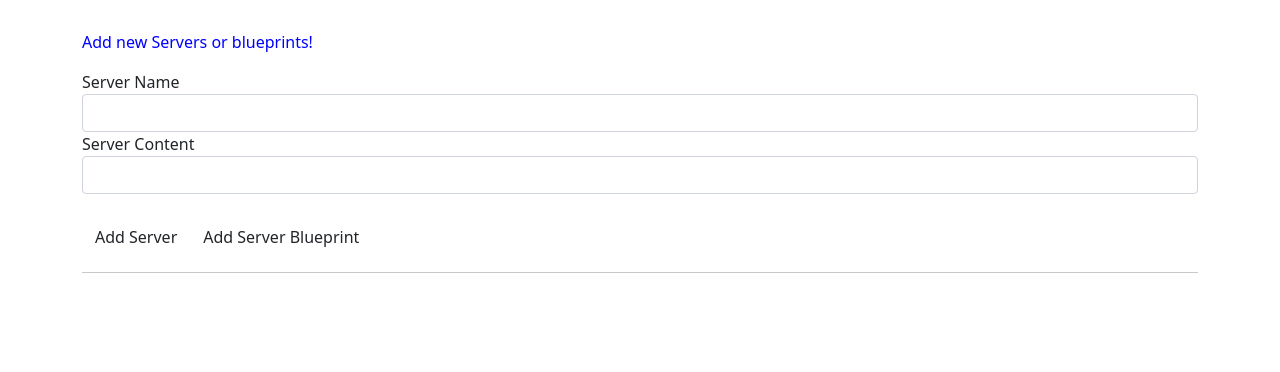
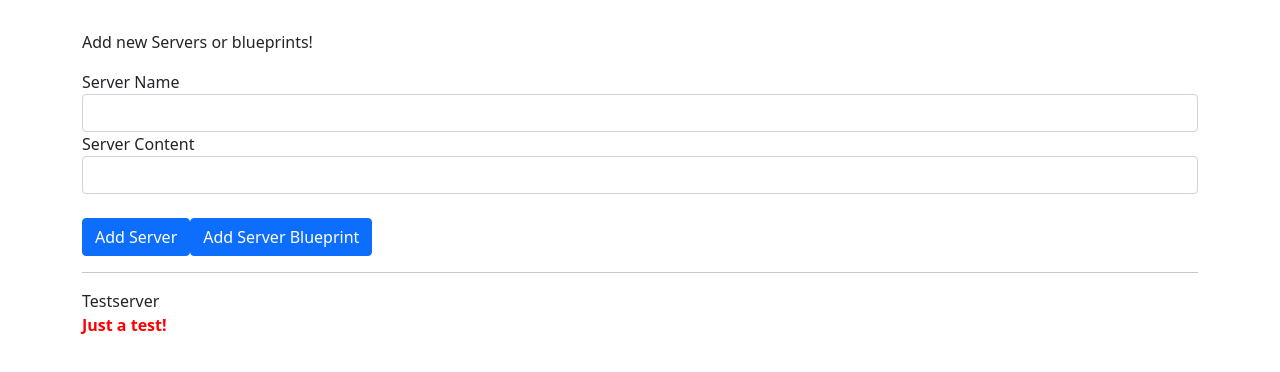
Before and after one commit to manupr03/angular-components, an Angular app: page / in a window 1280 px wide. Shown: the top 372 px of the page. Built offline with nearby package versions, Linux system fonts and the light colour scheme.

Commit message:
spliting app into components & binding to custom properties

```diff
--- a/src/app/app.component.html
+++ b/src/app/app.component.html
@@ -1,35 +1,11 @@
 <div class="container">
-  <div class="row">
-    <div class="col-xs-12">
-      <p>Add new Servers or blueprints!</p>
-      <label>Server Name</label>
-      <input type="text" class="form-control" [(ngModel)]="newServerName">
-      <label>Server Content</label>
-      <input type="text" class="form-control" [(ngModel)]="newServerContent">
-      <br>
-      <button
-        class="btn btn-primary-spacing"
-        (click)="onAddServer()">Add Server</button>
-
-      <button
-        class="btn btn-primary-spacing"
-        (click)="onAddBlueprint()">Add Server Blueprint</button>
-    </div>
-  </div>
+ <app-cockpit></app-cockpit>
   <hr>
   <div class="row">
     <div class="col-xs-12">
-      <div
-        class="panel panel-default"
-        *ngFor="let element of serverElements">
-        <div class="panel-heading">{{ element.name }}</div>
-        <div class="panel-body">
-          <p>
-            <strong *ngIf="element.type === 'server'" style="color: red">{{ element.content }}</strong>
-            <em *ngIf="element.type === 'blueprint'">{{ element.content }}</em>
-          </p>
-        </div>
-      </div>
+      <app-server-element  *ngFor="let serverElement of serverElements"
+      [srvElement]="serverElement"></app-server-element>
+
     </div>
   </div>
 </div>
--- a/src/app/app.component.ts
+++ b/src/app/app.component.ts
@@ -7,23 +7,8 @@
 })
 export class AppComponent {
   title = 'components';
-  serverElements = [];
-  newServerName = '';
-  newServerContent = '';
+  serverElements = [{type: 'server', name: 'Testserver', content: 'Just a test!'}];
 
-  onAddServer() {
-    this.serverElements.push({
-      type: 'server',
-      name: this.newServerName,
-      content: this.newServerContent
-    });
-  }
 
-  onAddBlueprint() {
-    this.serverElements.push({
-      type: 'blueprint',
-      name: this.newServerName,
-      content: this.newServerContent
-    });
-  }
+
 }
--- /dev/null
+++ b/src/app/cockpit/cockpit.component.html
@@ -0,0 +1,17 @@
+<div class="row">
+    <div class="col-xs-12">
+      <p>Add new Servers or blueprints!</p>
+      <label>Server Name</label>
+      <input type="text" class="form-control" [(ngModel)]="newServerName">
+      <label>Server Content</label>
+      <input type="text" class="form-control" [(ngModel)]="newServerContent">
+      <br>
+      <button
+        class="btn btn-primary"
+        (click)="onAddServer()">Add Server</button>
+
+      <button
+        class="btn btn-primary"
+        (click)="onAddBlueprint()">Add Server Blueprint</button>
+    </div>
+  </div>
--- /dev/null
+++ b/src/app/cockpit/cockpit.component.ts
@@ -0,0 +1,32 @@
+import { Component, OnInit } from '@angular/core';
+
+@Component({
+  selector: 'app-cockpit',
+  templateUrl: './cockpit.component.html',
+  styleUrls: ['./cockpit.component.css']
+})
+export class CockpitComponent implements OnInit {
+  newServerName = '';
+  newServerContent = '';
+
+  constructor() { }
+
+  ngOnInit(): void {
+  }
+
+  onAddServer() {
+    // this.serverElements.push({
+    //   type: 'server',
+    //   name: this.newServerName,
+    //   content: this.newServerContent
+    // });
+  }
+
+  onAddBlueprint() {
+    // this.serverElements.push({
+    //   type: 'blueprint',
+    //   name: this.newServerName,
+    //   content: this.newServerContent
+    // });
+  }
+}
--- /dev/null
+++ b/src/app/server-element/server-element.component.html
@@ -0,0 +1,10 @@
+<div
+class="panel panel-default">
+<div class="panel-heading">{{ element.name }}</div>
+<div class="panel-body">
+  <p>
+    <strong *ngIf="element.type === 'server'" style="color: red">{{ element.content }}</strong>
+    <em *ngIf="element.type === 'blueprint'">{{ element.content }}</em>
+  </p>
+</div>
+</div>
--- /dev/null
+++ b/src/app/server-element/server-element.component.ts
@@ -0,0 +1,15 @@
+import { Component, Input, OnInit } from '@angular/core';
+
+@Component({
+  selector: 'app-server-element',
+  templateUrl: './server-element.component.html',
+  styleUrls: ['./server-element.component.css']
+})
+export class ServerElementComponent implements OnInit {
+  @Input('srvElement') element: {type: string, name: string, content: string};
+  constructor() { }
+
+  ngOnInit(): void {
+  }
+
+}
```
Also changed, not shown: src/app/app.module.ts (+6 -2 lines), src/app/cockpit/cockpit.component.css (added), src/app/server-element/server-element.component.css (added).
